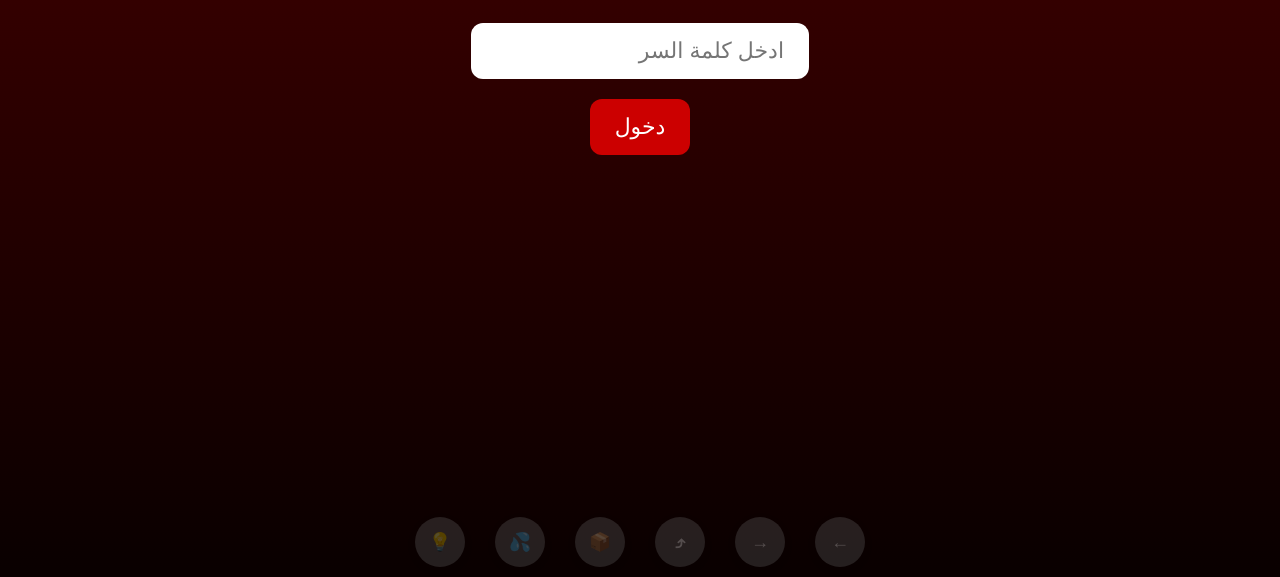
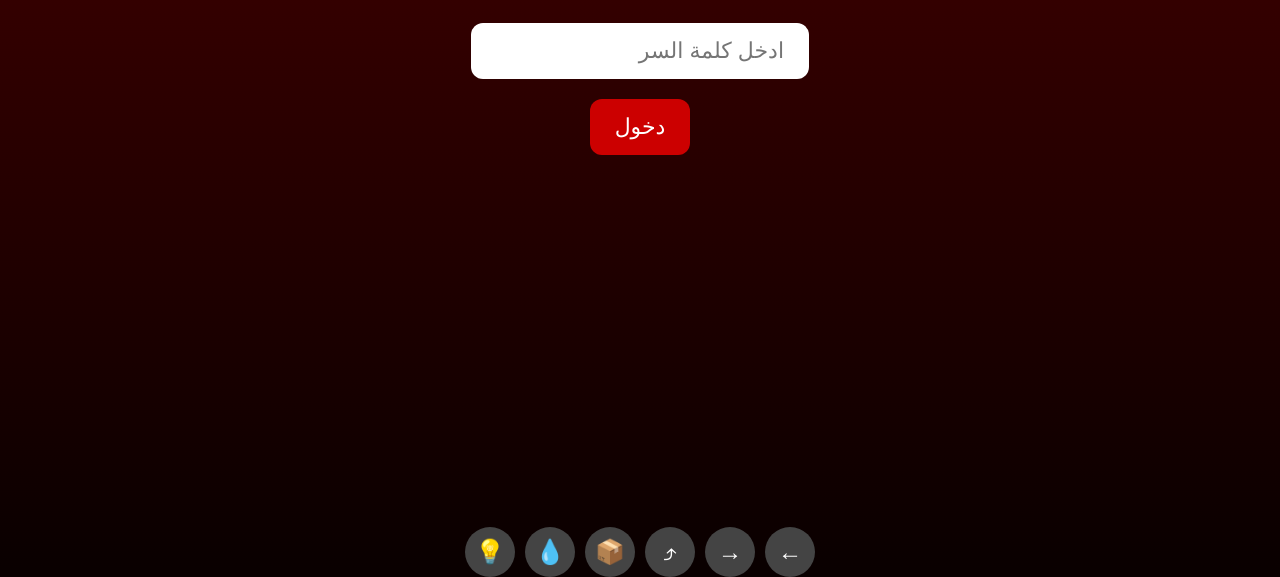
Before and after one commit to hamada642/Pizza-thief, a plain HTML site: page game.html in a window 1280 px wide. Shown: the part 223-800 px from the top of the page. Drawn offline with Linux system fonts and the light colour scheme.

Commit message:
Refactor game controls and enhance audio functions
Updated styles and control buttons in game.html. Improved audio function and gameplay logic.

```diff
--- a/index.html
+++ b/game.html
@@ -3,35 +3,30 @@
 <html lang="ar" dir="rtl">
 <head>
 <meta charset="UTF-8">
-<title>سارق البيتزا 🍕 - نسخة موسيقية</title>
+<title>سارق البيتزا 🍕</title>
 <meta name="viewport" content="width=device-width, initial-scale=1.0">
 <style>
-body, html { margin:0; padding:0; height:100%; overflow:hidden; background:#000; font-family:Arial; }
+body, html { margin:0; padding:0; height:100%; overflow:hidden; background:#111; font-family:Arial, sans-serif; }
 #passwordScreen { background: linear-gradient(#400, #000); color:#fff; text-align:center; padding-top:15vh; height:100vh; }
 input, button { padding:15px 25px; font-size:22px; border-radius:12px; margin:10px; border:none; }
 button { background:#c00; color:#fff; cursor:pointer; }
 canvas { display:block; background:#222; }
 #UI { position:absolute; top:10px; left:10px; color:#fff; font-size:24px; z-index:10; }
 #gameOver { position:absolute; top:0; left:0; width:100%; height:100%; background:rgba(0,0,0,0.9); color:#f33; text-align:center; padding-top:20vh; display:none; font-size:40px; }
-#mobileControls { position:fixed; bottom:0; left:0; width:100%; height:160px; pointer-events:none; z-index:20; opacity:0.9; display:flex; justify-content:center; align-items:flex-end; gap:10px; }
-.controlBtn { width:60px; height:60px; border-radius:50%; border:none; background:#666; color:#fff; font-size:24px; font-weight:bold; pointer-events:auto; box-shadow:0 3px 8px rgba(0,0,0,0.4); transition:transform 0.1s; display:flex; align-items:center; justify-content:center; }
-.controlBtn:active { transform:scale(0.95); filter:brightness(1.2); }
-#left::after{ content:"←"; }
-#right::after{ content:"→"; }
-#jump::after{ content:"⤴"; }
-#throw::after{ content:"📦"; }
-#water::after{ content:"💦"; }
-#light::after{ content:"💡"; }
-@media (min-width:768px){ .controlBtn{width:50px;height:50px;font-size:18px;} #mobileControls{opacity:0.3;} }
-</style>
+
+/* أزرار التحكم للموبايل */
+#mobileControls { position:fixed; bottom:0; left:0; width:100%; height:160px; display:flex; justify-content:center; align-items:flex-end; gap:10px; z-index:20; }
+.controlBtn { width:60px; height:60px; border-radius:50%; background:#444; color:#fff; font-size:30px; display:flex; justify-content:center; align-items:center; user-select:none; touch-action:none; }
+.controlBtn:active { transform:scale(0.95); background:#666; }
+@media (min-width:768px){ .controlBtn{width:50px;height:50px;font-size:24px;} } </style>
+
 </head>
 <body>
 
 <div id="passwordScreen">
   <h1>🍕 سارق البيتزا 🍕</h1>
   <p>اللعبة خاصة جدًا</p>
-  <input type="password" id="pass" placeholder="ادخل كلمة السر" autocomplete="off">
-  <br>
+  <input type="password" id="pass" placeholder="ادخل كلمة السر" autocomplete="off"><br>
   <button onclick="checkPass()">دخول</button>
 </div>
 
@@ -40,12 +35,12 @@ canvas { display:block; background:#222; }
 <canvas id="c"></canvas>
 
 <div id="mobileControls">
-  <button id="left" class="controlBtn" title="يسار"></button>
-  <button id="right" class="controlBtn" title="يمين"></button>
-  <button id="jump" class="controlBtn" title="قفز"></button>
-  <button id="throw" class="controlBtn" title="رمي كرتون"></button>
-  <button id="water" class="controlBtn" title="رش مياه"></button>
-  <button id="light" class="controlBtn" title="إطفاء نور"></button>
+  <div id="left" class="controlBtn">←</div>
+  <div id="right" class="controlBtn">→</div>
+  <div id="jump" class="controlBtn">⤴</div>
+  <div id="throw" class="controlBtn">📦</div>
+  <div id="water" class="controlBtn">💧</div>
+  <div id="light" class="controlBtn">💡</div>
 </div>
 
 <script>
@@ -53,17 +48,18 @@ const PASSWORD = "pizza2025";
 let audioCtx, bgInterval, slipCooldown=0;
 
 function initAudio(){ audioCtx = new (window.AudioContext || window.webkitAudioContext)(); }
-function playTone(freq,dur=0.1,type='sine',vol=0.2){
+
+function playTone(freq, dur=0.1, type='sine', vol=0.2){
   if(!audioCtx) return;
   const osc=audioCtx.createOscillator();
   const gain=audioCtx.createGain();
   osc.connect(gain); gain.connect(audioCtx.destination);
-  osc.frequency.setValueAtTime(freq,audioCtx.currentTime);
+  osc.frequency.setValueAtTime(freq, audioCtx.currentTime);
   osc.type=type;
-  gain.gain.setValueAtTime(vol,audioCtx.currentTime);
-  gain.gain.exponentialRampToValueAtTime(0.01,audioCtx.currentTime+dur);
+  gain.gain.setValueAtTime(vol, audioCtx.currentTime);
+  gain.gain.exponentialRampToValueAtTime(0.01, audioCtx.currentTime + dur);
   osc.start(audioCtx.currentTime);
-  osc.stop(audioCtx.currentTime+dur);
+  osc.stop(audioCtx.currentTime + dur);
 }
 
 function playSlip(){ playTone(700,0.12,'sawtooth',0.25); setTimeout(()=>playTone(500,0.12,'sawtooth',0.25),60); setTimeout(()=>playTone(300,0.25,'sawtooth',0.3),120); }
@@ -76,14 +72,14 @@ function playLightToggle(){ playTone(1200,0.1,'sine',0.2); }
 function playEscape(){ playTone(350,0.18,'triangle',0.22); }
 
 function checkPass(){
-  if(document.getElementById("pass").value===PASSWORD){
+  if(document.getElementById("pass").value === PASSWORD){
     document.getElementById("passwordScreen").style.display="none";
     initAudio();
     initControls();
     startGame();
-  }else{ alert("كلمة السر غلط 😡"); }
+  } else { alert("كلمة السر غلط 😡"); }
 }
-document.getElementById("pass").addEventListener("keyup", e=>e.key==="Enter"&&checkPass());
+document.getElementById("pass").addEventListener("keyup", e=>e.key==="Enter" && checkPass());
 
 const canvas=document.getElementById("c");
 const ctx=canvas.getContext("2d");
@@ -99,7 +95,8 @@ let boxes=[], waters=[], lightsOn=true, keys={};
 function initControls(){
   document.addEventListener("keydown", e=> keys[e.key]="1");
   document.addEventListener("keyup", e=> keys[e.key]=null);
-  const controls={left:'ArrowLeft', right:'ArrowRight', jump:' ', throw:'x', water:'z', light:'c'};
+
+  const controls = {left:'ArrowLeft', right:'ArrowRight', jump:' ', throw:'x', water:'z', light:'c'};
   Object.keys(controls).forEach(id=>{
     const btn=document.getElementById(id);
     btn.addEventListener('touchstart', e=>{ e.preventDefault(); keys[controls[id]]="1"; });
@@ -112,13 +109,13 @@ function initControls(){
 
 function spawnBox(){ boxes.push({x:player.x+100,y:player.y+40,vx:12,vy:-3,w:60,h:60}); playBoxThrow(); }
 function spawnWater(){ waters.push({x:player.x+100,y:player.y+60,life:60}); playWaterSplash(); }
-function drawPizza(x,y,size=40){ ctx.fillStyle="#f90"; ctx.beginPath(); ctx.arc(x,y,size); ctx.fill(); ctx.fillStyle="#c33"; ctx.beginPath(); ctx.arc(x,y,size*0.7); ctx.fill(); }
+function drawPizza(x,y,size=40){ ctx.fillStyle="#f90"; ctx.beginPath(); ctx.arc(x,y,size,0,2*Math.PI); ctx.fill(); ctx.fillStyle="#c33"; ctx.beginPath(); ctx.arc(x,y,size*0.7,0,2*Math.PI); ctx.fill(); }
 
 function startGame(){
   const scale=[196,220,247,262,294,330,370,392,440,494,554,587];
   bgInterval=setInterval(()=>{
     const idx=Math.floor(Date.now()/700)%scale.length;
-    playTone(scale[idx],0.4,'square',0.07);
+    playTone(scale[idx],0.3,'square',0.05);
   },380);
   gameLoop();
 }
@@ -130,34 +127,44 @@ function gameLoop(){
   ctx.fillStyle="#444"; ctx.fillRect(0,canvas.height-100,canvas.width,100);
   for(let i=0;i<canvas.width;i+=120){ ctx.fillStyle="#654"; ctx.fillRect(i,canvas.height-180,80,80); }
 
-  if(keys["ArrowRight"]||keys["د"]) player.x+=9;
-  if(keys["ArrowLeft"]||keys["ا"]) player.x-=9;
-  if((keys[" "]||keys["ArrowUp"]||keys["و"]) && player.onGround){ player.y-=20; player.onGround=false; playJump(); }
+  if(keys["ArrowRight"] || keys["د"]) player.x+=9;
+  if(keys["ArrowLeft"] || keys["ا"]) player.x-=9;
+  if((keys[" "] || keys["ArrowUp"] || keys["و"]) && player.onGround){ player.y-=20; player.onGround=false; playJump(); }
   player.y+=8; if(player.y>canvas.height-200) player.y=canvas.height-200; player.onGround=true;
 
-  thief.x-=speed; if(thief.slip>0){ thief.slip--; thief.x-=4; }
+  thief.x-=speed;
+  if(thief.slip>0){ thief.slip--; thief.x-=4; }
   if(thief.x<-100){ thief.x=canvas.width+100; speed+=0.5; score+=500; playEscape(); return requestAnimationFrame(gameLoop); }
 
-  if(keys["x"]||keys["س"]){ if(Math.random()<0.15) spawnBox(); }
-  if(keys["z"]||keys["ز"]){ if(Math.random()<0.2) spawnWater(); }
-  if(keys["c"]||keys["ع"]){ lightsOn=!lightsOn; playLightToggle(); keys["c"]=keys["ع"]=null; }
+  if(keys["x"] || keys["س"]){ if(Math.random()<0.15) spawnBox(); }
+  if(keys["z"] || keys["ز"]){ if(Math.random()<0.2) spawnWater(); }
+  if(keys["c"] || keys["ع"]){ lightsOn=!lightsOn; playLightToggle(); keys["c"]=keys["ع"]=null; }
 
   boxes.forEach((b,i)=>{ b.x+=b.vx; b.vy+=0.4; b.y+=b.vy; ctx.fillStyle="#840"; ctx.fillRect(b.x,b.y,b.w,b.h); ctx.fillStyle="#fb0"; ctx.fillRect(b.x+10,b.y+10,b.w-20,b.h-20);
     if(b.x>thief.x && b.x<thief.x+thief.width && Math.abs(b.y-thief.y)<80){ thief.slip=80; score+=100; playHit(); boxes.splice(i,1); }
-    if(b.y>canvas.height) boxes.splice(i,1); });
+    if(b.y>canvas.height) boxes.splice(i,1);
+  });
 
   waters.forEach((w,i)=>{ for(let j=0;j<15;j++){ ctx.fillStyle="rgba(0,150,255,0.4)"; ctx.fillRect(w.x+Math.random()*200-100, player.y+60+j*10,8,40); }
-    if(w.x<thief.x+100 && w.x>thief.x-200){ thief.slip=100; score+=150; playHit(); } w.life--; if(w.life<=0) waters.splice(i,1); });
+    if(w.x<thief.x+100 && w.x>thief.x-200){ thief.slip=100; score+=150; playHit(); }
+    w.life--; if(w.life<=0) waters.splice(i,1);
+  });
 
-  if(slipCooldown>0) slipCooldown--; if(thief.slip>20 && slipCooldown<=0){ playSlip(); slipCooldown=40; }
+  if(slipCooldown>0) slipCooldown--;
+  if(thief.slip>20 && slipCooldown<=0){ playSlip(); slipCooldown=40; }
 
   ctx.fillStyle=player.color; ctx.fillRect(player.x,player.y,player.width,player.height);
-  ctx.fillStyle="#fff"; ctx.fillRect(player.x+15,player.y+20,50,50); drawPizza(player.x+40,player.y-20,30);
+  ctx.fillStyle="#fff"; ctx.fillRect(player.x+15,player.y+20,50,50);
+  drawPizza(player.x+40,player.y-20,30);
 
   ctx.fillStyle=thief.color; ctx.fillRect(thief.x,thief.y,thief.width,thief.height);
-  ctx.fillStyle="#000"; ctx.fillRect(thief.x+15,thief.y+15,40,40); ctx.fillStyle="#fff"; ctx.fillRect(thief.x+25,thief.y+25,20,20); drawPizza(thief.x+35,thief.y-25,35);
+  ctx.fillStyle="#000"; ctx.fillRect(thief.x+15,thief.y+15,40,40);
+  ctx.fillStyle="#fff"; ctx.fillRect(thief.x+25,thief.y+25,20,20);
+  drawPizza(thief.x+35,thief.y-25,35);
 
-  if(!lightsOn){ ctx.fillStyle="rgba(0,0,0,0.7)"; ctx.fillRect(0,0,canvas.width,canvas.height); ctx.save(); ctx.beginPath(); ctx.arc(player.x+player.width/2, player.y+player.height/2, 220,0, Math.PI*2); ctx.clip(); ctx.fillStyle="#555"; ctx.fillRect(0, canvas.height-100, canvas.width, 100); ctx.restore(); }
+  if(!lightsOn){ ctx.fillStyle="rgba(0,0,0,0.7)"; ctx.fillRect(0,0,canvas.width,canvas.height); ctx.save(); ctx.beginPath();
+    ctx.arc(player.x+player.width/2, player.y+player.height/2, 220,0, Math.PI*2); ctx.clip(); ctx.fillStyle="#555"; ctx.fillRect(0, canvas.height-100, canvas.width, 100); ctx.restore();
+  }
 
   document.getElementById("score").innerText=score;
 
```
